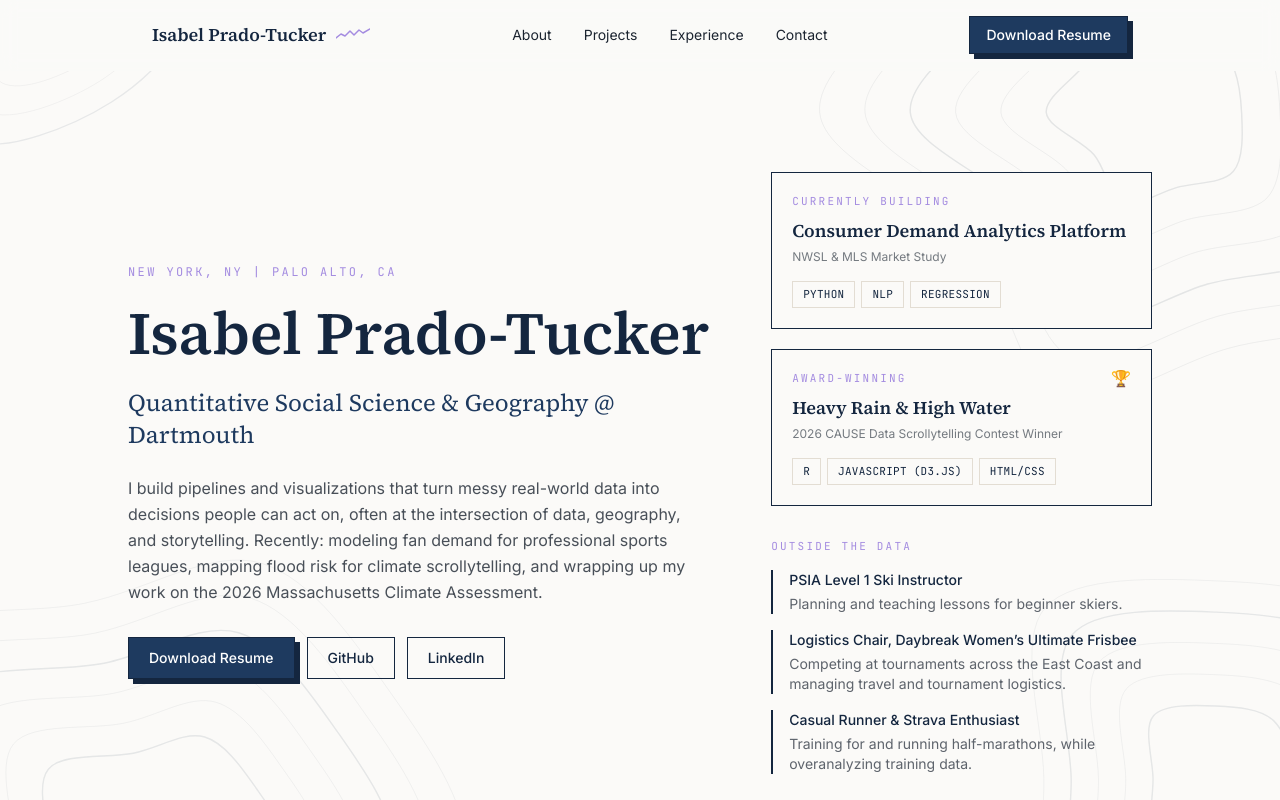
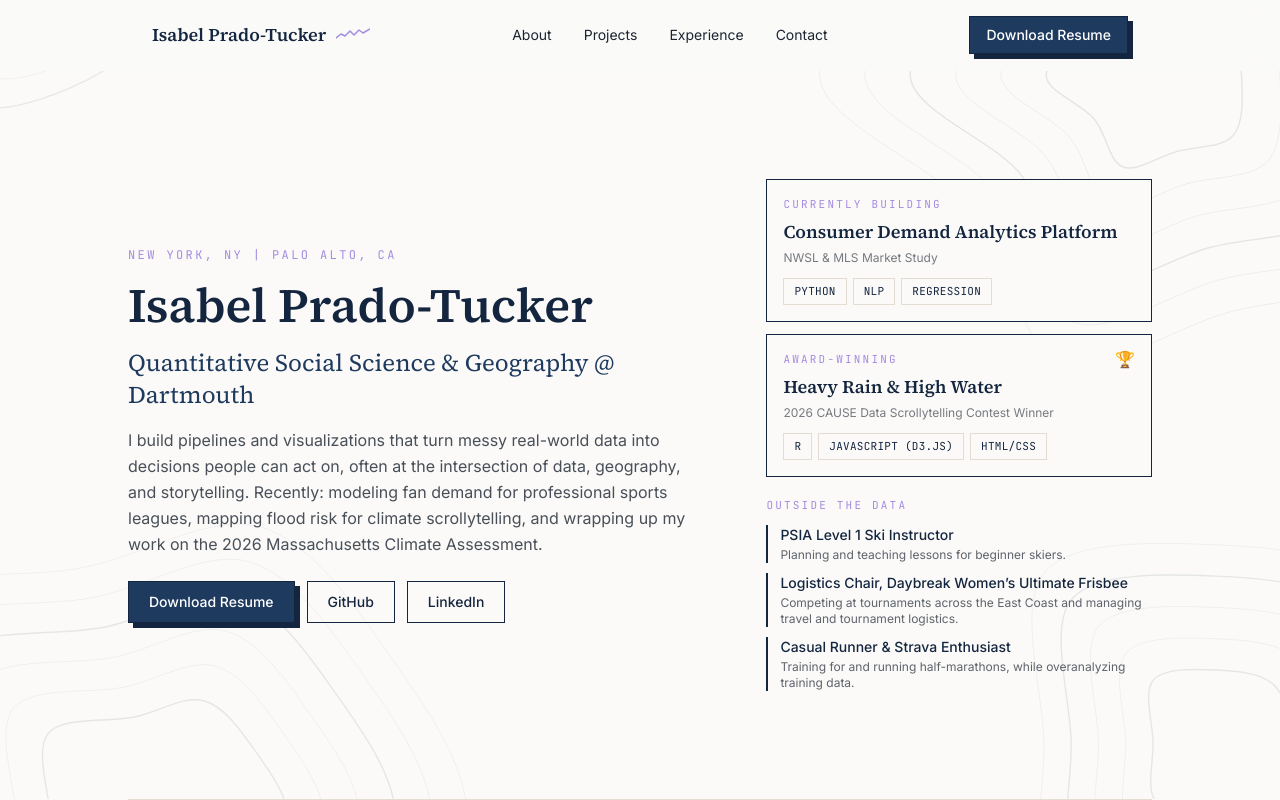
Before and after one commit to isabelpt/portfolio, a React (Vite) app: page / in a window 1280 px wide. Shown: the top 800 px of the page. Built offline with nearby package versions, Linux system fonts and the light colour scheme.

Commit message:
Tighten hero spacing so it fits within one screen on common laptop heights

```diff
--- a/src/components/Hero.tsx
+++ b/src/components/Hero.tsx
@@ -7,22 +7,22 @@ export default function Hero() {
   const featuredProjects = projects.filter((p) => p.featured)
 
   return (
-    <section id="top" className="relative flex min-h-screen items-center overflow-hidden px-6 py-16">
+    <section id="top" className="relative flex min-h-[calc(100vh-4.5rem)] items-center overflow-hidden px-6 py-8">
       <ContourLines />
-      <div className="relative mx-auto grid w-full max-w-5xl gap-12 md:grid-cols-5">
+      <div className="relative mx-auto grid w-full max-w-5xl gap-10 md:grid-cols-5">
         <div className="flex flex-col justify-center md:col-span-3">
           <p className="font-mono text-xs uppercase tracking-[0.2em] text-[var(--color-lilac)]">
             {profile.location}
           </p>
-          <h1 className="mt-4 font-serif text-4xl font-semibold leading-tight text-[var(--color-navy-deep)] md:text-6xl">
+          <h1 className="mt-3 font-serif text-4xl font-semibold leading-tight text-[var(--color-navy-deep)] md:text-5xl">
             {profile.name}
           </h1>
-          <p className="mt-4 font-serif text-xl text-[var(--color-navy)] md:text-2xl">{profile.tagline}</p>
-          <p className="mt-6 max-w-xl font-sans text-base leading-relaxed text-[var(--color-ink)]/80">
+          <p className="mt-3 font-serif text-xl text-[var(--color-navy)] md:text-2xl">{profile.tagline}</p>
+          <p className="mt-4 max-w-xl font-sans text-base leading-relaxed text-[var(--color-ink)]/80">
             {profile.bio}
           </p>
 
-          <div className="mt-8 flex flex-wrap gap-3 font-sans text-sm">
+          <div className="mt-6 flex flex-wrap gap-3 font-sans text-sm">
             <a
               href={profile.resumeUrl}
               download
@@ -49,10 +49,10 @@ export default function Hero() {
           </div>
         </div>
 
-        <div className="md:col-span-2 md:mt-1">
-          <div className="space-y-5">
+        <div className="md:col-span-2">
+          <div className="space-y-3">
             {featuredProjects.map((project) => (
-              <div key={project.id} className="border border-[var(--color-navy-deep)] bg-[var(--color-paper)] p-5">
+              <div key={project.id} className="border border-[var(--color-navy-deep)] bg-[var(--color-paper)] p-4">
                 <div className="flex items-center justify-between gap-2">
                   <p className="font-mono text-[11px] uppercase tracking-[0.2em] text-[var(--color-lilac)]">
                     {project.award ? 'Award-Winning' : 'Currently Building'}
@@ -63,11 +63,11 @@ export default function Hero() {
                     </span>
                   )}
                 </div>
-                <h3 className="mt-2 font-serif text-lg font-semibold text-[var(--color-navy-deep)]">
+                <h3 className="mt-1.5 font-serif text-lg font-semibold text-[var(--color-navy-deep)]">
                   {project.title}
                 </h3>
                 <p className="mt-1 font-sans text-xs text-[var(--color-ink)]/60">{project.tagline}</p>
-                <div className="mt-4 flex flex-wrap gap-1.5">
+                <div className="mt-3 flex flex-wrap gap-1.5">
                   {project.techStack.map((tech) => (
                     <Tag key={tech}>{tech}</Tag>
                   ))}
@@ -76,15 +76,15 @@ export default function Hero() {
             ))}
           </div>
 
-          <div className="mt-8">
+          <div className="mt-5">
             <p className="font-mono text-[11px] uppercase tracking-[0.2em] text-[var(--color-lilac)]">
               Outside the Data
             </p>
-            <div className="mt-4 space-y-4">
+            <div className="mt-3 space-y-2.5">
               {profile.outsideTheData.map((item) => (
-                <div key={item.label} className="border-l-2 border-[var(--color-navy-deep)] pl-4">
+                <div key={item.label} className="border-l-2 border-[var(--color-navy-deep)] pl-3">
                   <p className="font-sans text-sm font-medium text-[var(--color-navy-deep)]">{item.label}</p>
-                  <p className="mt-1 font-sans text-sm text-[var(--color-ink)]/70">{item.detail}</p>
+                  <p className="mt-0.5 font-sans text-xs text-[var(--color-ink)]/70">{item.detail}</p>
                 </div>
               ))}
             </div>
```
